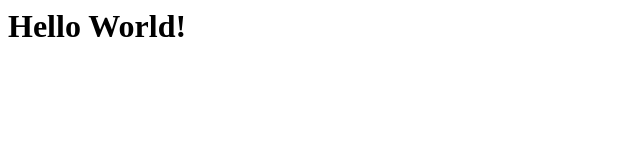
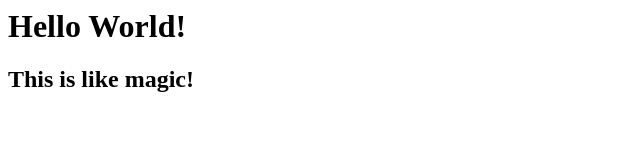
Before and after one commit to tjay061/mi349-Netlify-demo, a plain HTML site: page index.html in a window 1280 px wide. Shown: the whole page, without its empty margins (0-640 px from the left). Drawn offline with Linux system fonts and the light colour scheme.

Commit message:
Netlify magic

```diff
--- a/index.html
+++ b/index.html
@@ -1 +1,2 @@
 <h1>Hello World!</h1>
+<h2>This is like magic!</h2>
```
